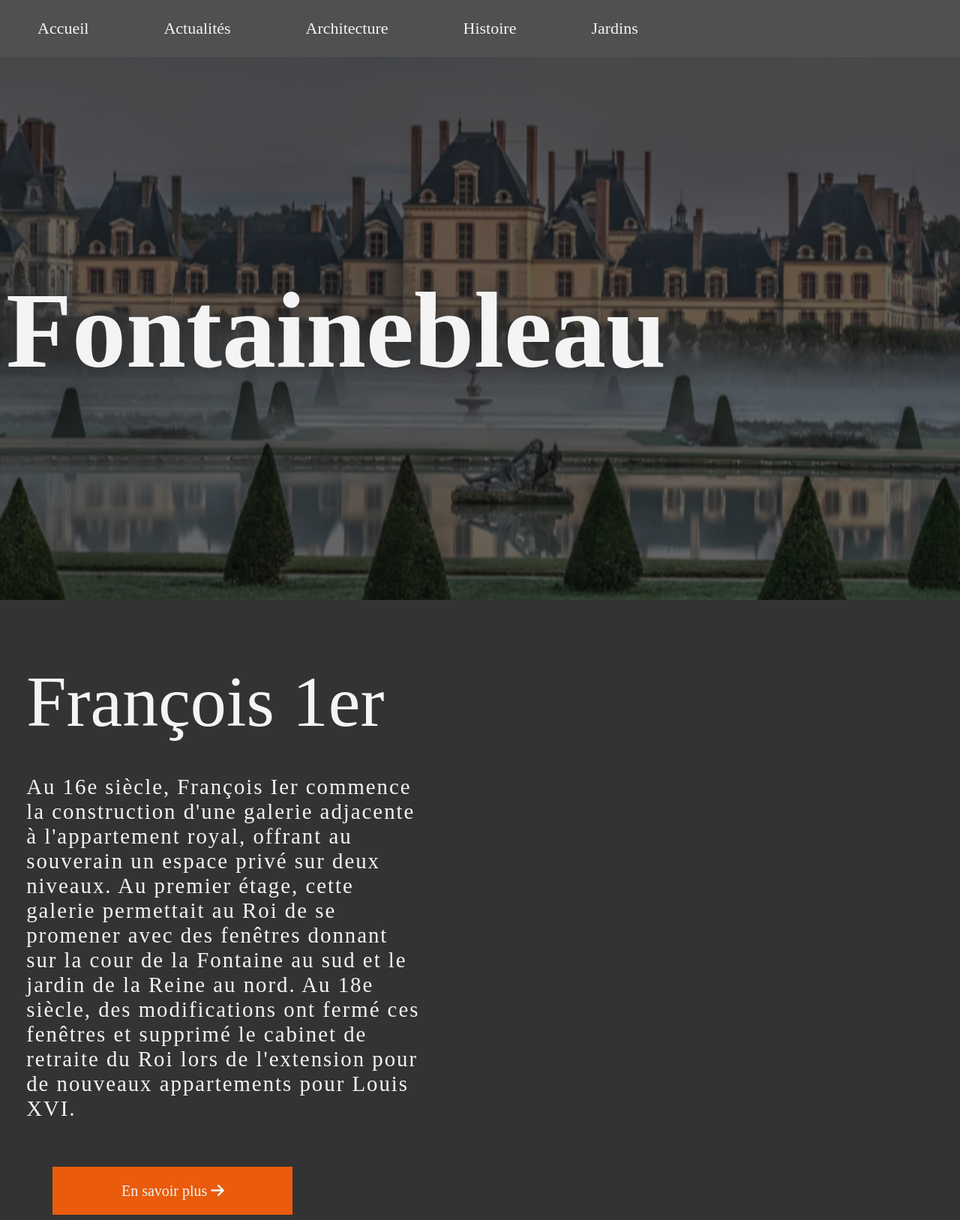
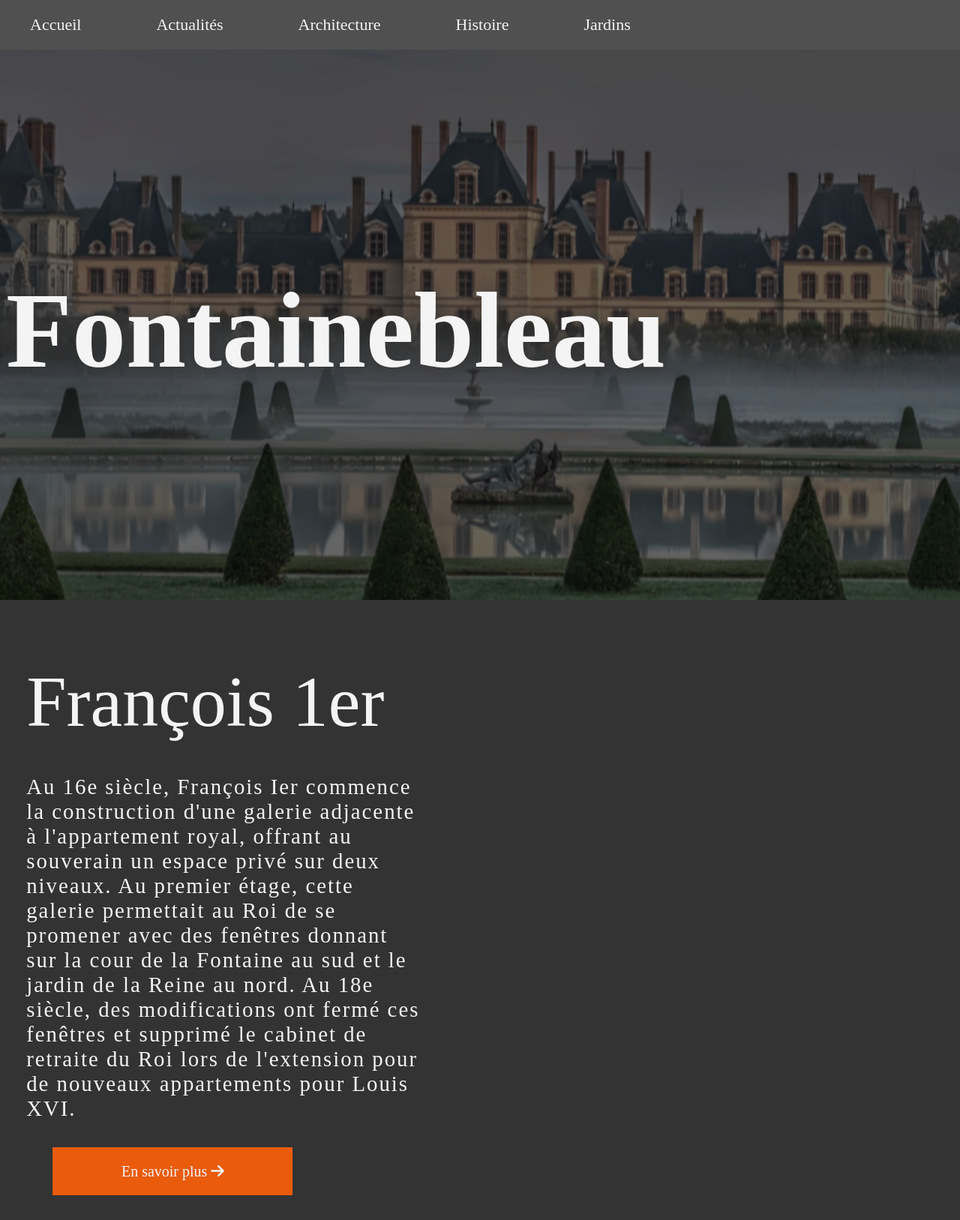
Before and after one commit to EpsiDEV/SAE-Unesco, a PHP site: page /html/index.html in a window 1280 px wide. Shown: the top 1627 px of the page at 75% size. Run offline with PHP 8.4, Linux system fonts and the light colour scheme; some web fonts are replaced.

Commit message:
nav bar fini je pense

```diff
--- a/css/style.css
+++ b/css/style.css
@@ -32,6 +32,7 @@ body {
 
 a {
 	text-decoration: none;
+	color: #f4f4f4;
 }
 
 p {
@@ -52,21 +53,36 @@ p {
 	display: flex;
 	flex-direction: row;
 	align-items: start;
+	gap: 20px;
 }
 
-.header-accueil .nav-bar li,
-a {
+.header-accueil .nav-bar a, li{
 	list-style: none;
 	font-size: 22px;
 	color: #f4f4f4;
-	padding: 25px;
 	transition: .3s all;
 	position: relative;
+	padding: 20px;
 }
 
 .header-accueil .nav-bar a:hover {
 	color: #f7af3e;
 	transition: .3s all;
+}
+
+.header-accueil .nav-bar a::after {
+	content: "";
+	position: absolute;
+	background-color: #f7af3e;
+	height: 2px;
+	width: 0%;
+	left: 0;
+	bottom: 0;
+	transition: .3s;
+}
+
+.header-accueil .nav-bar a:hover::after {
+	width: 100%;
 }
 
 .header-accueil .titre-principal {
```
